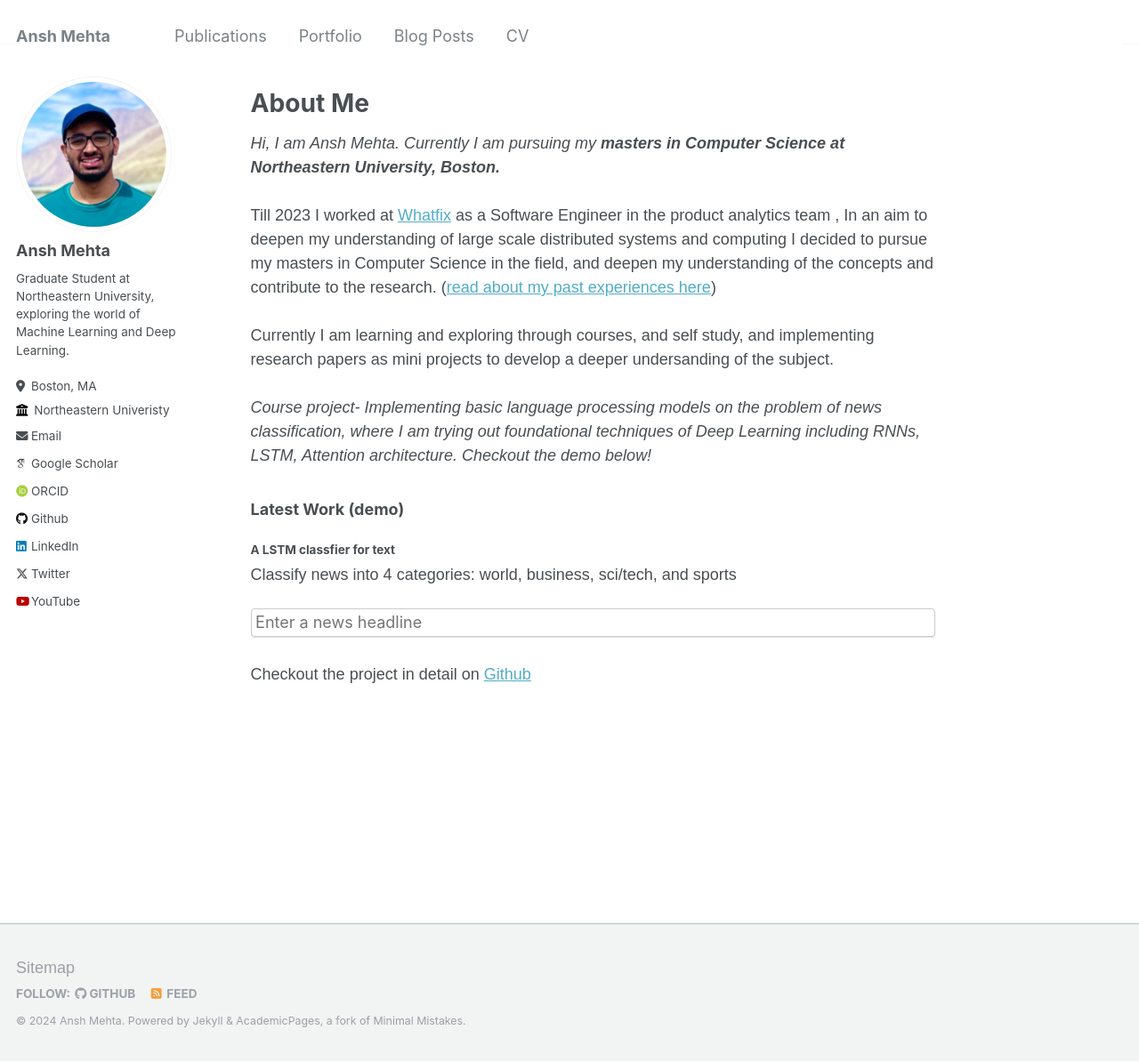
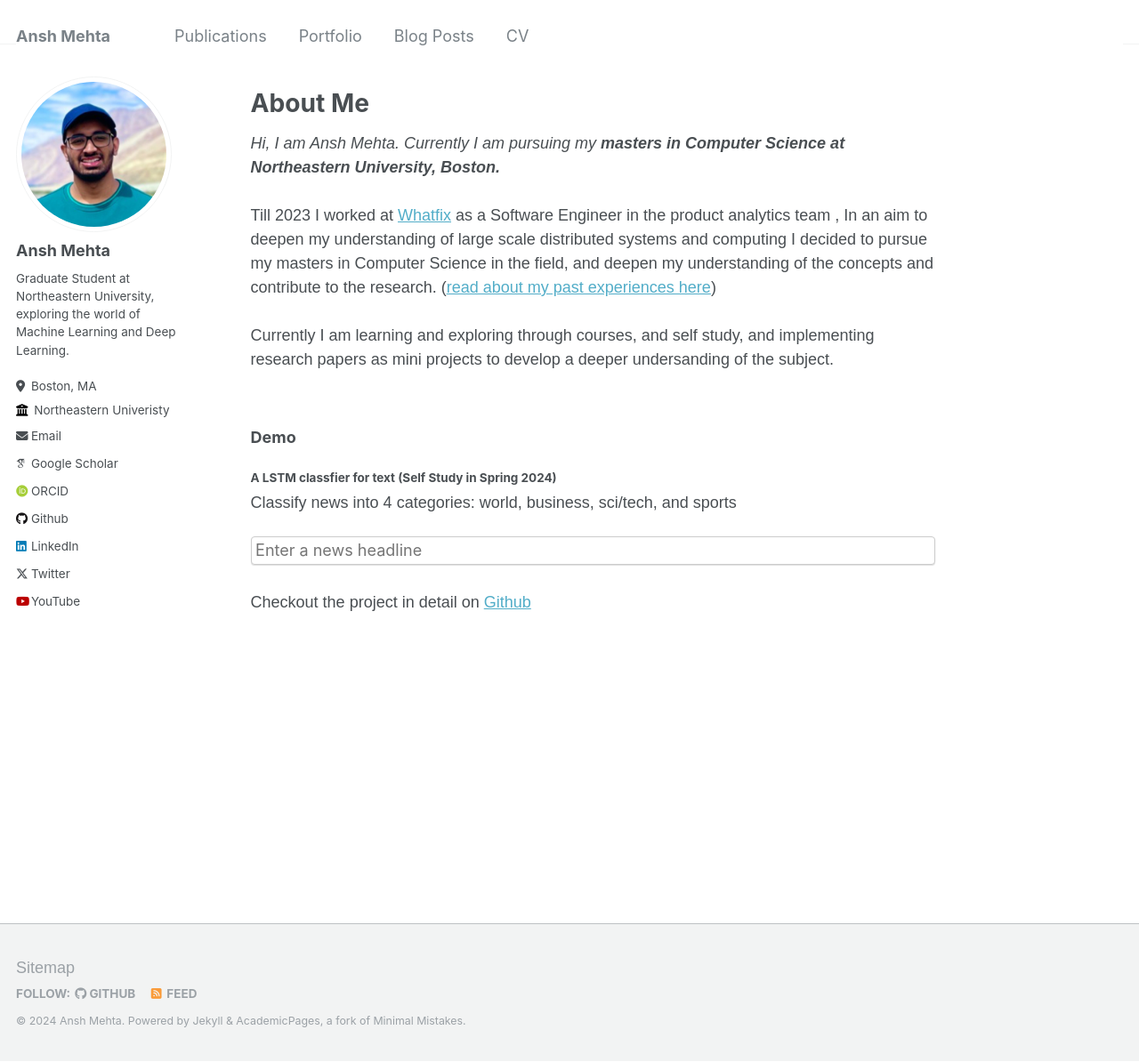
Before and after one commit to anshmehtamm/anshmehtamm.github.io, a Jekyll site: the page built from _pages/about.html, in a window 1280 px wide and 1194 px high. Shown: the whole window at 89% size. Built offline with Jekyll 4.4.1, drawn with Linux system fonts in a browser that asks for light colours; some web fonts are replaced.

Commit message:
about changes

```diff
--- a/_pages/about.html
+++ b/_pages/about.html
@@ -39,11 +39,10 @@ redirect_from:
         Till 2023 I worked at <a href="whatfix.com">Whatfix</a> as a Software Engineer in the product analytics team , In an aim to deepen my understanding of large scale distributed systems and computing I decided to pursue my masters in Computer Science in the field, and deepen my understanding of the concepts and contribute to the research. (<a href"">read about my past experiences here</a>) <br><br>
         Currently I am learning and exploring through courses, and self study, and implementing research papers as mini projects to develop a deeper undersanding of the subject.<br><br>
 
-        <i>Course project- Implementing basic language processing models on the problem of news classification, where I am trying out foundational techniques of Deep Learning including RNNs, LSTM, Attention architecture. Checkout the demo below! </i>
     </div>
 <div>
-    <h3>Latest Work (demo)</h2>
-    <h4>A LSTM classfier for text</h3>
+    <h3>Demo</h2>
+    <h4>A LSTM classfier for text (Self Study in Spring 2024)</h3>
     <p>Classify news into 4 categories: world, business, sci/tech, and sports</p>
     <input type="text" id="news-input" placeholder="Enter a news headline" autocomplete="off">
     <div id="news-result"></div>
```
